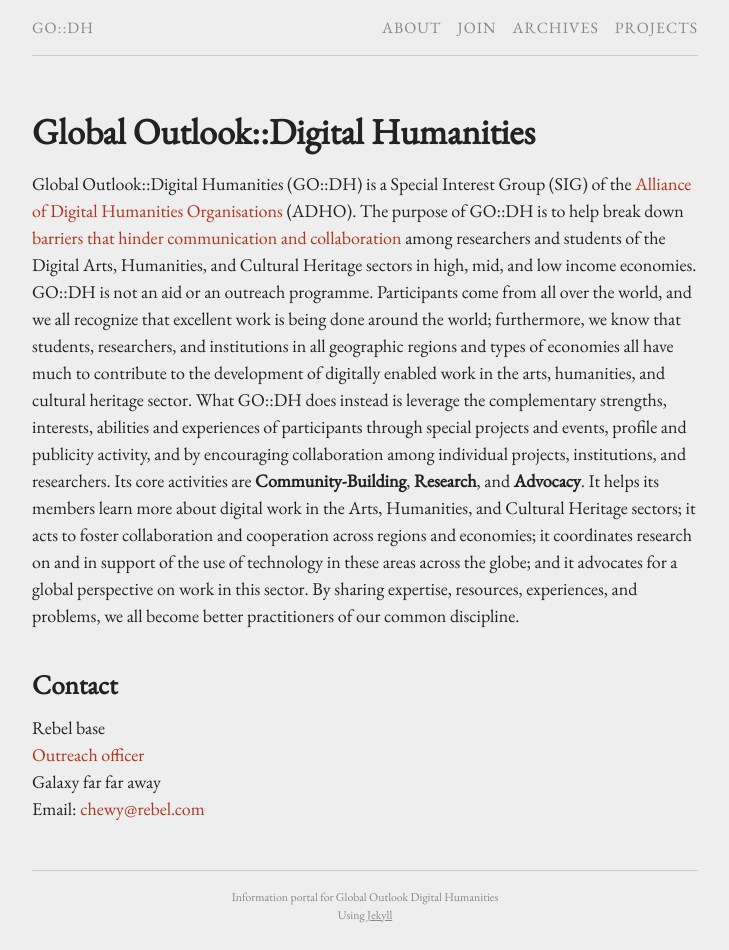
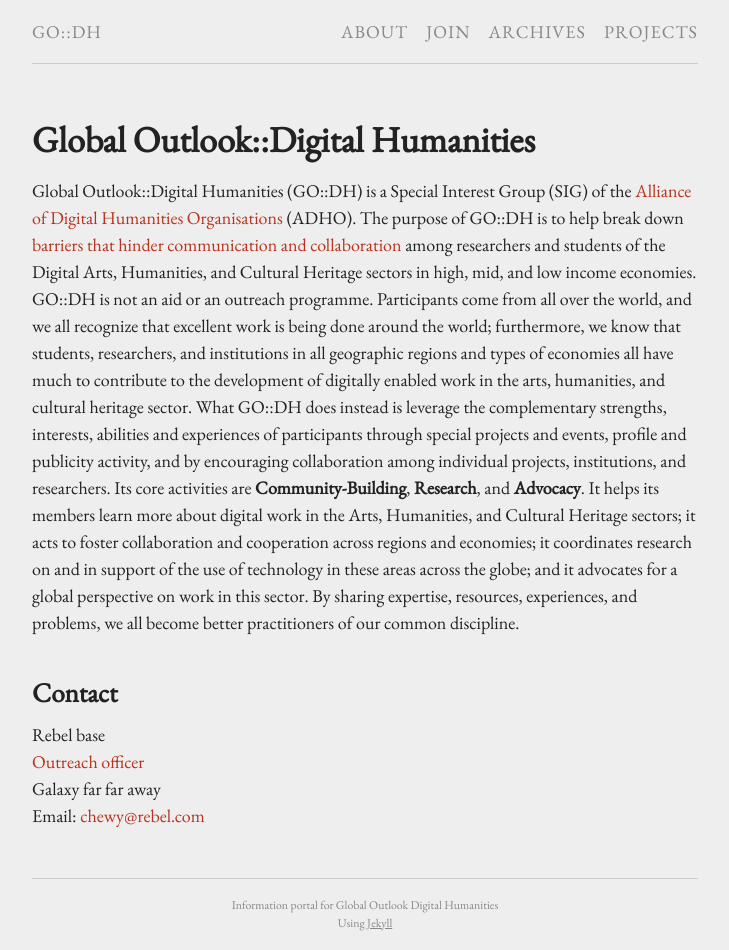
Before and after one commit to go-dh/main, a Jekyll site: the page built from index.md, in a window 1280 px wide. Shown: the whole page, without its empty margins (275-1004 px from the left). Built offline with Jekyll 4.4.1, drawn with Linux system fonts in a browser that asks for light colours.

Commit message:
fixed buggy submenu

```diff
--- a/css/main.scss
+++ b/css/main.scss
@@ -5,7 +5,7 @@
 
 $base-font-family: 'EB Garamond', serif;
 $base-font-size:   18px;
-$small-font-size:  0.875em;
+$small-font-size:  18px;
 $vsmall-font-size: 0.66em;
 $base-line-height: 1.5;
 $spacing-unit:     1.5em;
```
